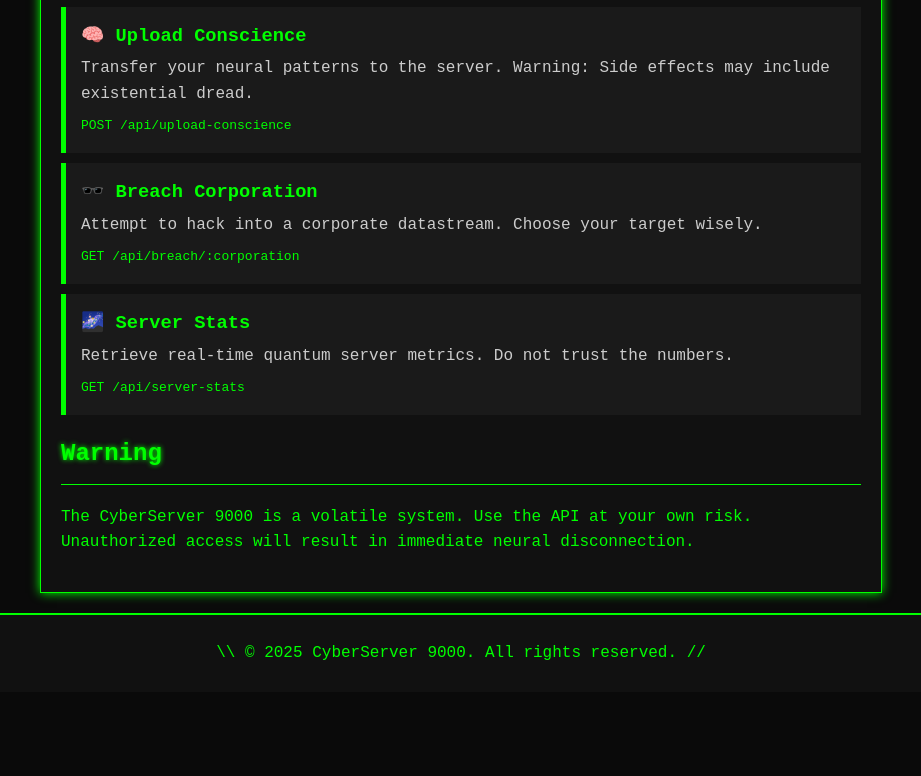
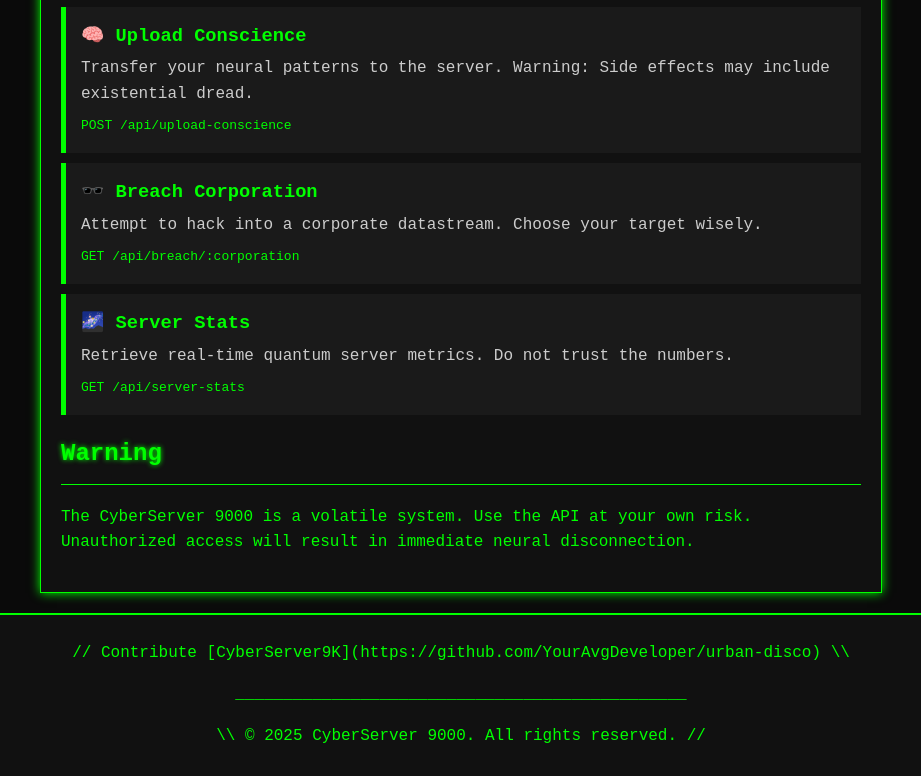
Before and after one commit to YourAvgDeveloper/urban-disco, a website: page public/index.html in a window 1280 px wide. Shown: the part 610-1386 px from the top of the page, without its empty margins (179-1100 px from the left). Before the commit the page ends 1302 px from the top, so only its background shows below. Drawn offline with Linux system fonts and the light colour scheme.

Commit message:
Update index.html

```diff
--- a/public/index.html
+++ b/public/index.html
@@ -112,6 +112,8 @@
   </div>
 
   <footer>
+    <p> // Contribute [CyberServer9K](https://github.com/YourAvgDeveloper/urban-disco) \\
+    <p>   _______________________________________________ </p>
     <p> \\ © 2025 CyberServer 9000. All rights reserved. // </p>
   </footer>
 </body>
```
